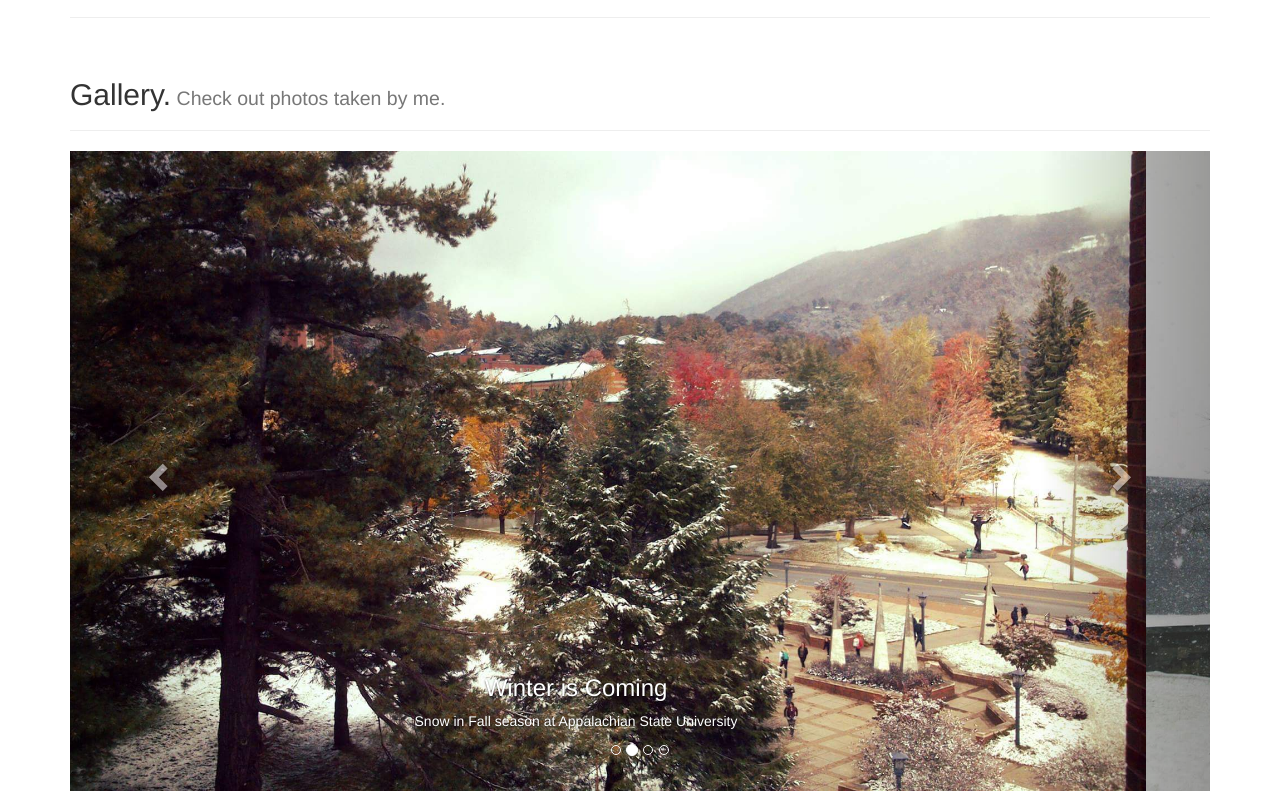
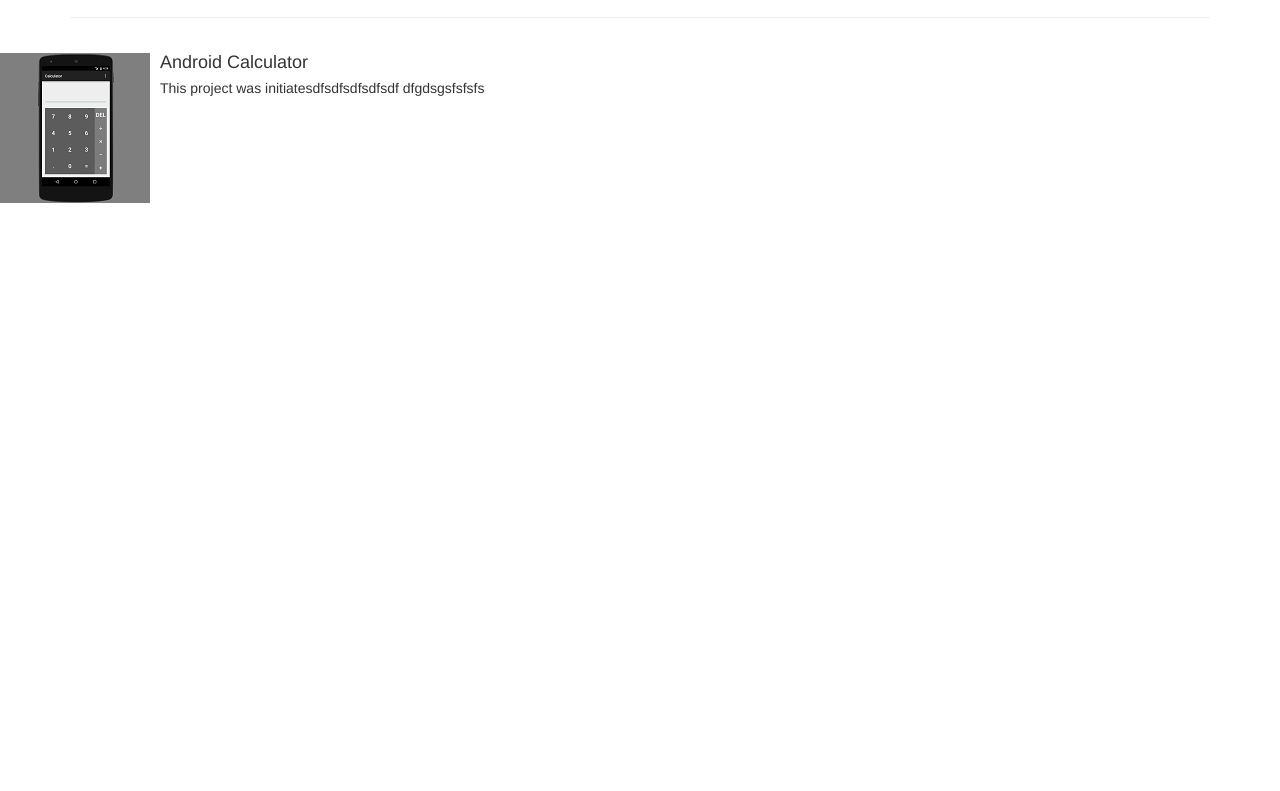
Before and after one commit to trpham320/trpham320.github.io, a plain HTML site: page projects.html in a window 1280 px wide. Shown: the part 1403-2194 px from the top of the page. After the commit the page ends 1606 px from the top, so only its background shows below. Drawn offline with nearby package versions, Linux system fonts and the light colour scheme.

Commit message:
add project pages

```diff
--- a/projects.html
+++ b/projects.html
@@ -87,61 +87,22 @@
         </div> <!-- end porject -->
 
 
-        <!-- Gallery -->
-        <div class="container">
-            <section>
-                <div class="page-header" id="photography">
-                    <h2>Gallery.<small> Check out photos taken by me.</small></h2>
-                </div>
+        <div class="media">
+          <div class="media-left">
+            <a href="#">
+              <img class="media-object" src="media/projects/calculator.png" alt="...">
+            </a>
+          </div>
+          <div class="media-body">
+            <h4 class="media-heading">Android Calculator</h4>
 
-                <div class="carousel slide" id="screenshot-carousel" data-ride="carousel">
-                    <ol class="carousel-indicators">
-                        <li data-target="#screenshot-carousel" data-slide-to="0" class="active"></li>
-                        <li data-target="#screenshot-carousel" data-slide-to="1"></li>
-                        <li data-target="#screenshot-carousel" data-slide-to="2"></li>
-                        <li data-target="#screenshot-carousel" data-slide-to="3"></li>
-                    </ol>
-                    <div class="carousel-inner">
-                        <div class="item active">
-                            <img src="media/photography/fallwinter.jpeg" alt="Text of the image">
-                            <div class="carousel-caption">
-                                <h3>Winter is Coming</h3>
-                                <p>Snow in Fall season at Appalachian State University</p>
-                            </div>
-                        </div>
-                        <div class="item">
-                            <img src="media/photography/winter.jpeg" alt="Text of the image">
-                            <div class="carousel-caption">
-                                <h3>Cold Winter</h3>
-                                <p>Snowing in Winter season</p>
-                            </div>
-                        </div>
-                        <div class="item">
-                            <img src="media/photography/summer.jpeg" alt="Text of the image">
-                            <div class="carousel-caption">
-                                <h3>Summer</h3>
-                                <p>The sun spread across Appalachian Statet University campus</p>
-                            </div>
-                        </div>
-                        <div class="item">
-                            <img src="media/photography/blizzard.jpeg" alt="Text of the image">
-                            <div class="carousel-caption">
-                                <h3>Blizzard</h3>
-                                <p>Crazy blizzard that covered everything with snow.</p>
-                            </div>
-                        </div>
+            <p>This project was initiatesdfsdfsdfsdfsdf
+            dfgdsgsfsfsfs</p>
 
-                    </div><!-- End Carousel inner -->
-                    <a href="#screenshot-carousel" class="left carousel-control" data-slide="prev">
-                        <span class="glyphicon glyphicon-chevron-left"></span>
-                    </a>
-                    <a href="#screenshot-carousel" class="right carousel-control" data-slide="next">
-                        <span class="glyphicon glyphicon-chevron-right"></span>
-                    </a>
-                </div><!-- End Carousel -->
+            <p></p>
+          </div>
+        </div>
 
-            </section>
-        </div>
 
 
 
```
